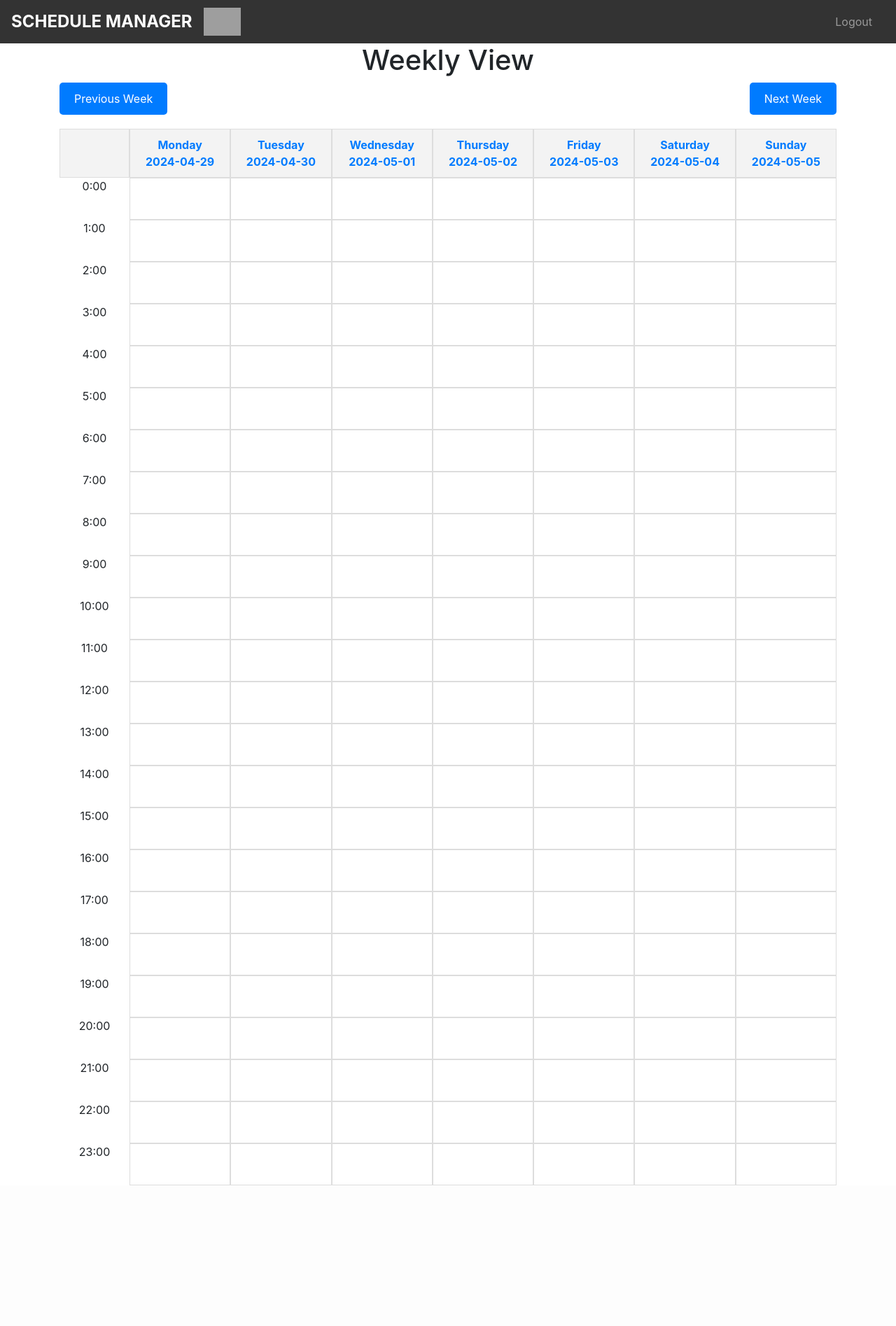
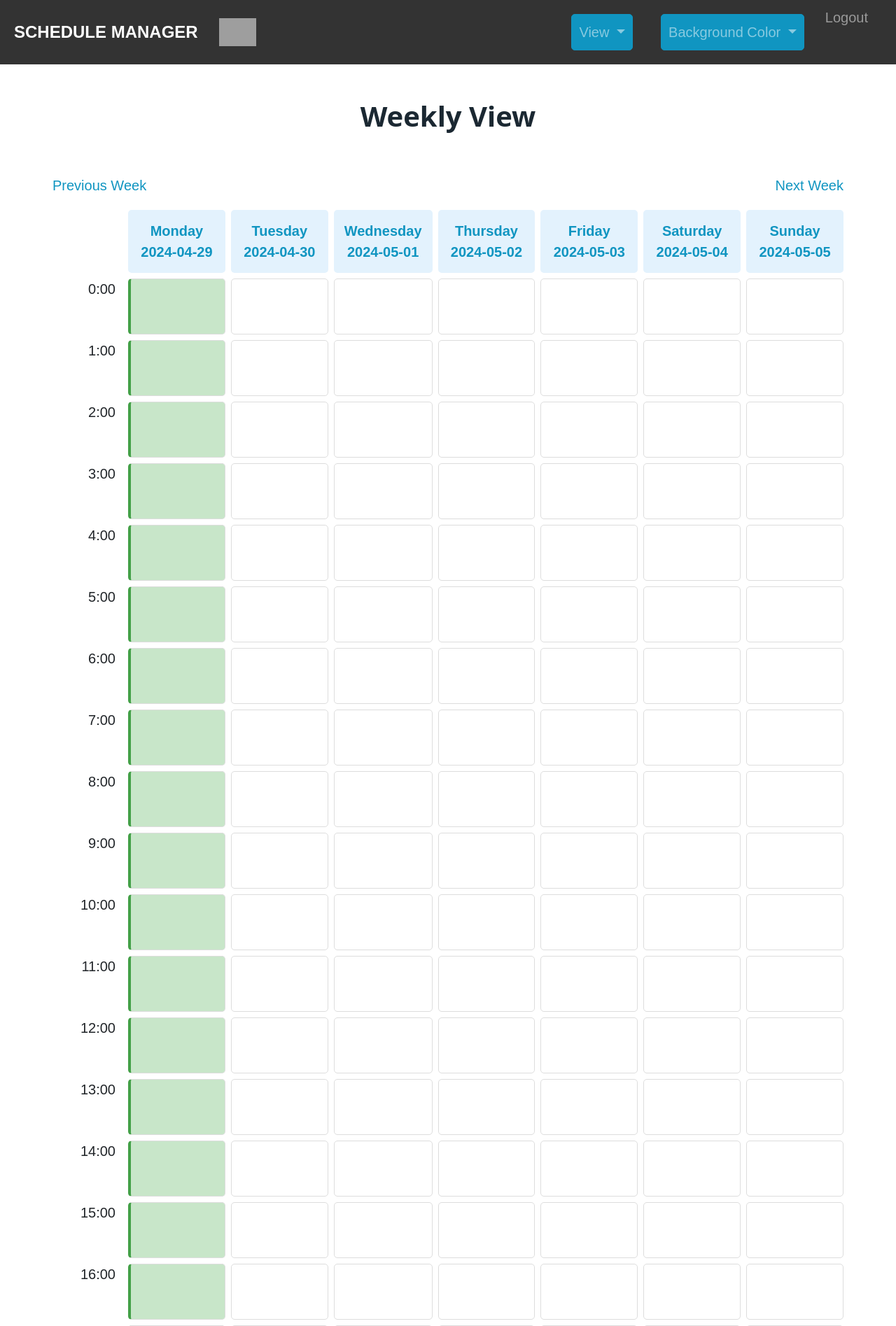
Before and after one commit to singhparmm/ScheduleMaster, a Flask app: page /weekly in a window 1280 px wide. Shown: the top 1895 px of the page at 70% size. Before the commit the page ends 1694 px from the top, so only its background shows below. Run offline with Flask 3, Linux system fonts and the light colour scheme; a user stored in the database is signed in; some libraries are stand-ins or nearby versions; grey boxes are pictures that could not be loaded.

Commit message:
Repeat Notes and Intial Styling

```diff
--- a/website/models.py
+++ b/website/models.py
@@ -18,3 +18,4 @@ class User(db.Model, UserMixin):
     password = db.Column(db.String(150))
     first_name = db.Column(db.String(150))
     notes = db.relationship('Note')
+    show_holidays = db.Column(db.Boolean, default=True)
--- a/website/templates/base.html
+++ b/website/templates/base.html
@@ -32,16 +32,16 @@
   font-size: 14px;  /* Adjusted time size if needed */
 }
 
-
+/* test test  */
 
 .list-group-item p {
   font-size: 16px;  /* Consistent font size for note text */
 }
 
-    .navbar {
+.navbar {
       background-color: rgba(0, 0, 0, 0.8) !important;
       color: #fff;
-    }
+}
 
     .navbar-nav .nav-item {
       margin-right: 10px;
@@ -60,6 +60,8 @@
     .container {
       text-align: center;
     }
+
+
   </style>
 </head>
 <body>
@@ -78,8 +80,31 @@
     <div class="collapse navbar-collapse" id="navbar">
       <div class="navbar-nav">
         {% if user.is_authenticated %}
+        <li class="nav-item dropdown">
+          <a class="nav-link dropdown-toggle" href="#" id="navbarDropdown" role="button" data-toggle="dropdown" aria-haspopup="true" aria-expanded="false">
+            View
+          </a>
+          <div class="dropdown-menu" aria-labelledby="viewDropdown">
+            <a class="dropdown-item" href="{{ url_for('views.weekly_view') }}">Weekly View</a>
+            <a class="dropdown-item" href="{{ url_for('views.monthly_view') }}">Monthly View</a>
+            <a class="dropdown-item" href="{{ url_for('views.yearly_view') }}">Yearly View</a>
+          </div>
+        </li>
+        <li class="nav-item dropdown">
+          <a class="nav-link dropdown-toggle" href="#" id="colorDropdown" role="button" data-toggle="dropdown" aria-haspopup="true" aria-expanded="false">
+            Background Color
+          </a>
+          <div class="dropdown-menu" aria-labelledby="colorDropdown">
+            <a class="dropdown-item" href="#" onclick="changeBackgroundColor('white')">White</a>
+            <a class="dropdown-item" href="#" onclick="changeBackgroundColor('lightgray')">Light Gray</a>
+            <a class="dropdown-item" href="#" onclick="changeBackgroundColor('lightblue')">Light Blue</a>
+          </div>
+        </li>
         <a class="nav-item nav-link" id="logout" href="/logout">Logout</a>
+
         {% else %}
+
+
         <a class="nav-item nav-link" id="login" href="/login">Login</a>
         <a class="nav-item nav-link" id="signUp" href="/sign-up">Sign Up</a>
         {% endif %}
@@ -127,6 +152,10 @@
   <script type="text/javascript">
 
 
+
+
+
+
 function deleteNote(noteId) {
     if (confirm("Are you sure you want to delete this note?")) {
         fetch('/delete-note', {
@@ -139,10 +168,10 @@ function deleteNote(noteId) {
         .then(response => response.json())
         .then(data => {
             if (data.status === 'success') {
-                alert(data.message); // Show success message from backend
-                location.reload(); // Reload the page to reflect the note deletion
+                alert(data.message); //  success message from backend
+                location.reload(); // Reload the page
             } else {
-                alert(data.message); // Show error message from backend
+                alert(data.message); //  error message from backend
             }
         })
         .catch(error => {
@@ -181,10 +210,22 @@ function toggleNoteContent(noteElement) {
     } else {
         content.style.display = 'block';
         content.classList.add('note-expanded');
-        content.style.height = content.scrollHeight + 'px'; // This line may be unnecessary if you're not setting a specific height
+        content.style.height = content.scrollHeight + 'px';
     }
 }
 
+
+function changeBackgroundColor(color) {
+    document.body.style.backgroundColor = color;
+    localStorage.setItem('backgroundColor', color);
+}
+
+window.onload = function() {
+    var savedColor = localStorage.getItem('backgroundColor');
+    if (savedColor) {
+      document.body.style.backgroundColor = savedColor;
+    }
+};
 
 
 
--- a/website/templates/week_view.html
+++ b/website/templates/week_view.html
@@ -2,162 +2,112 @@
 {% block title %}Weekly View{% endblock %}
 
 {% block content %}
+
+
+
+<!--  PicoCSS framework -->
+
 <!DOCTYPE html>
 <html lang="en">
 <head>
+    <link rel="stylesheet" href="https://cdn.jsdelivr.net/npm/@picocss/pico@1/css/pico.min.css">
+    <meta name="viewport" content="width=device-width, initial-scale=1">
     <style>
+        body {
+            font-family: Arial, sans-serif;
+        }
         .navigation-buttons {
             display: flex;
             justify-content: space-between;
+            margin-top: 20px;
             margin-bottom: 20px;
-            }
-            .btn {
-                padding: 10px 20px;
-                background-color: #007bff;
-                color: white;
-                text-decoration: none;
-                border-radius: 5px;
-            }
-            .btn:hover {
-                background-color: #0056b3;
         }
         .week-grid {
             display: grid;
-                grid-template-columns: 100px repeat(7, 1fr);
-                grid-template-rows: auto;
-                text-align: center;
-                width: 100%;
+            grid-template-columns: 100px repeat(7, 1fr); /* Adjusted for better spacing */
+            grid-gap: 8px;
+            margin-bottom: 200px; /* Increased bottom margin */
+
         }
         .day-header {
-                background-color: #f3f3f3;
+            background-color: #e3f2fd; /* Subtle blue */
             font-weight: bold;
-                padding: 10px;
-                border: 1px solid #ddd;
+            padding: 15px;
+            text-align: center;
+            border-radius: 5px; /* Rounded corners for modern feel */
         }
         .time-slot {
-                min-height: 60px;
+            min-height: 80px; /* Larger area for more content */
+            padding: 10px;
+            background: #fff;
             border: 1px solid #ddd;
-                padding: 10px;
-                display: flex;
-                flex-direction: column;
+            border-radius: 5px;
             overflow-y: auto;
-                max-height: 200px; /* Increased max-height */
+            transition: box-shadow 0.3s;
+        }
+        .time-slot:hover {
+            box-shadow: 0 2px 5px rgba(0,0,0,0.2); /* Shadow for depth */
         }
         .note {
-                cursor: pointer;
-                padding: 5px;
-                background-color: #f9f9f9;
-                border: 1px solid #ddd;
-                margin-bottom: 5px;
+            background-color: #ffffff;
+            border: 1px solid #ccc;
+            margin-bottom: 10px;
+            padding: 10px;
+            border-radius: 3px;
+            transition: transform 0.3s, box-shadow 0.3s;
         }
         .note:hover {
-                background-color: #e6e6e6; /* Visual feedback on hover */
+            transform: translateY(-3px);
+            box-shadow: 0 4px 8px rgba(0,0,0,0.15);
         }
-
-.note-content {
-    display: none;
-    flex-direction: column;
-    justify-content: space-between; /* Aligns content to top, buttons to bottom */
-    padding: 10px;
-    border-top: 1px solid #ccc;
-    background-color: #f9f9f9;
-    position: relative;
-    overflow: hidden; /* Prevents content from overflowing */
+        .current-day {
+            background-color: #c8e6c9; /* Green background for current day */
+            border-left: 4px solid #43a047; /* Stronger left border */
         }
-
-.note-actions {
-    position: static; /* Removes absolute positioning */
-    align-self: flex-end; /* Aligns buttons to the right */
-    margin-top: auto; /* Pushes buttons to the bottom */
+        h1 {
+            padding-top: 50px; /* Added padding above the title */
+            text-align: center;
         }
-.note-text {
-    margin-bottom: 20px; /* Space between text and buttons */
-    /* Additional styles as needed for text content */
-}
-
-.btn-sm { /* Smaller button adjustments */
-    padding: 3px 6px; /* Smaller padding for less intrusive buttons */
-    font-size: 0.75em; /* Smaller font size for aesthetic fitting */
-}
-
-.note-expanded { /* Expanded note adjustments */
-    padding: 15px;
-    background-color: #e6e6e6; /* Lighter background when expanded */
-}
-
-
-
     </style>
 </head>
 <body>
     <h1>Weekly View</h1>
     <div class="navigation-buttons">
-            <a href="{{ url_for('views.weekly_view', offset=prev_week_offset) }}" class="btn">Previous Week</a>
-            <a href="{{ url_for('views.weekly_view', offset=next_week_offset) }}" class="btn">Next Week</a>
+        <a href="{{ url_for('views.weekly_view', offset=prev_week_offset) }}" class="button primary large">Previous Week</a>
+        <a href="{{ url_for('views.weekly_view', offset=next_week_offset) }}" class="button primary large">Next Week</a>
     </div>
-
     <div class="week-grid">
-            <!-- Empty corner cell -->
-            <div class="day-header"></div>
-            <!-- Day headers with links -->
+        <!-- Header for time column -->
+        <div style="visibility: hidden;">Time</div>
         {% for day_name, date_str in dates_with_days %}
         <div class="day-header">
             <a href="{{ url_for('views.day_detail', date=date_str) }}">
-                    {{ day_name }} <br> {{ date_str }}
+                {{ day_name }}<br>{{ date_str }}
             </a>
         </div>
         {% endfor %}
-        </div>
-
-
-
-        <div class="week-grid">
         {% for hour in range(24) %}
-                <!-- Time label for each hour -->
-                <div class="time-header">{{ hour }}:00</div>
-                <!-- Day slots for each hour -->
+        <div class="time-header" style="text-align: right; padding-right: 10px;">{{ hour }}:00</div>
         {% for _, date_str in dates_with_days %}
-                    <div class="time-slot">
+        <div class="time-slot {{ 'current-day' if date_str == today_str }}">
             {% for note in notes %}
             {% if note.date.strftime('%Y-%m-%d') == date_str and note.hour == hour %}
             <div class="note">
                 <strong onclick="toggleNoteContent(this.parentNode)">{{ note.title }}</strong>
-                                <div class="note-content">
-                                <div class="note-text">
-                                    {{ note.data }}
-                                </div>
-                                <div class="note-actions">
-                                    <button type="button" onclick="editNote('{{ note.id }}', '{{ note.title }}', '{{ note.data }}')" class="btn btn-sm btn-primary">Edit</button>
-                                    <button type="button" onclick="deleteNote('{{ note.id }}')" class="btn btn-sm btn-danger">Delete</button>
+                <div class="note-content" style="display: none;">
+                    <p>{{ note.data }}</p>
+                    <div>
+                        <button onclick="editNote('{{ note.id }}', '{{ note.title }}', '{{ note.data }}')" class="button small">Edit</button>
+                        <button onclick="deleteNote('{{ note.id }}')" class="button small warning">Delete</button>
                     </div>
                 </div>
             </div>
-
             {% endif %}
             {% endfor %}
         </div>
         {% endfor %}
         {% endfor %}
     </div>
-
-
-        <script>
-
-
-
-
-
-
-
-
-
-
-
-
-
-
-
-        </script>
 </body>
 </html>
 {% endblock %}
--- a/website/views.py
+++ b/website/views.py
@@ -17,10 +17,57 @@ from dateutil.relativedelta import relativedelta
 from flask import render_template
 from flask import Flask, request, jsonify, flash, redirect, url_for
 
+from datetime import date
 
 
 
 views = Blueprint('views', __name__)
+
+
+# def get_holidays_by_country(country_code, year):
+#     # Create a holiday list based on the country and year
+#     holiday_list = holidays.CountryHoliday(country_code, years=year)
+#     return [{'title': name, 'date': day} for day, name in holiday_list.items()]
+
+
+
+
+# @views.route('/update_holidays')
+# @login_required
+# def update_holidays():
+#     year = datetime.now().year
+#     country_code = 'US'  # Adjust based on your location
+#     holiday_list = holidays.CountryHoliday(country_code, years=year)
+
+#     added_count = 0
+#     existing_count = 0
+#     for date, name in holiday_list.items():
+#         holiday_date = datetime.strptime(date.strftime('%Y-%m-%d'), '%Y-%m-%d')
+#         if not Note.query.filter_by(user_id=current_user.id, title=name, date=holiday_date).first():
+#             new_note = Note(title=name, date=holiday_date, hour=0, data='', user_id=current_user.id)
+#             db.session.add(new_note)
+#             added_count += 1
+#         else:
+#             existing_count += 1
+#     db.session.commit()
+#     flash(f'Added {added_count} new holidays. {existing_count} already existed.', 'info')
+#     return redirect(url_for('views.home'))
+
+
+
+
+
+
+# @views.route('/toggle_holidays')
+# @login_required
+# def toggle_holidays():
+#     current_user.show_holidays = not current_user.show_holidays
+#     db.session.commit()
+#     flash(f'Holiday visibility set to: {current_user.show_holidays}', 'info')
+#     return redirect(url_for('views.home'))
+
+
+
 
 
 @views.route('/', methods=['GET', 'POST'])
@@ -44,10 +91,19 @@ def home():
                 flash('Invalid date or time format', category='error')
                 print(e)  # For debugging
 
-    # Adjust query to include notes for today, even if past current time
     now = datetime.now().replace(hour=0, minute=0, second=0, microsecond=0)
-    notes = Note.query.filter(Note.user_id == current_user.id, Note.date >= now).order_by(Note.date.asc()).all()
+    notes_query = Note.query.filter(Note.user_id == current_user.id, Note.date >= now)
+
+    if not current_user.show_holidays:
+        # Exclude holidays by ensuring 'data' is not empty
+        notes_query = notes_query.filter(Note.data != '')
+
+    notes = notes_query.order_by(Note.date.asc()).all()
+    flash(f'Showing {len(notes)} notes, holidays visible: {current_user.show_holidays}', 'info')
     return render_template("home.html", user=current_user, notes=notes)
+
+
+
 
 
 
@@ -57,8 +113,10 @@ def home():
 def day_detail():
     date_str = request.args.get('date')
     date = datetime.strptime(date_str, '%Y-%m-%d').date()
+    current_hour = datetime.now().hour  # Get the current hour
+
     notes = Note.query.filter(func.date(Note.date)==date, Note.user_id==current_user.id).all()
-    return render_template("day_detail.html", date=date_str, notes=notes, user=current_user)
+    return render_template("day_detail.html", date=date_str, notes=notes, user=current_user, current_hour=current_hour)
 
 
 @views.route('/weekly')
@@ -82,7 +140,12 @@ def weekly_view():
     next_week_offset = offset + 1
     prev_week_offset = offset - 1
 
-    return render_template("week_view.html", user=current_user, dates_with_days=dates_with_days, notes=notes, next_week_offset=next_week_offset, prev_week_offset=prev_week_offset)
+
+    return render_template("week_view.html", user=current_user, dates_with_days=dates_with_days,
+                       notes=notes, next_week_offset=next_week_offset, prev_week_offset=prev_week_offset,
+                       today_str=today.strftime("%Y-%m-%d"))
+
+
 
 
 @views.route('/monthly')
@@ -109,14 +172,12 @@ def monthly_view():
         count = Note.query.filter_by(user_id=current_user.id, date=day_date).count()
         note_counts[day_date.strftime('%Y-%m-%d')] = count
 
-    return render_template("month_view.html",
-                           days=days,
-                           note_counts=note_counts,
-                           current_month=target_month.strftime("%B"),
-                           current_year=target_month.year,
-                           next_month_offset=offset + 1,
-                           prev_month_offset=offset - 1,
-                           user=current_user)
+
+    today_str = datetime.today().strftime('%Y-%m-%d')
+    return render_template("month_view.html", days=days, note_counts=note_counts,
+                       current_month=target_month.strftime("%B"), current_year=target_month.year,
+                       next_month_offset=offset + 1, prev_month_offset=offset - 1,
+                       user=current_user, today_str=today_str)
 
 
 
@@ -138,7 +199,7 @@ def yearly_view():
 @views.route('/delete-note', methods=['POST'])
 @login_required
 def delete_note():
-    data = request.get_json()  # Make sure to extract data from JSON payload
+    data = request.get_json()  # extract data from JSON payload
     note_id = data['noteId']
     note = Note.query.get(note_id)
 
@@ -166,12 +227,33 @@ def add_note():
     content = data['content']
     date = data['date']
     hour = data['hour']
+    repeat_frequency = data.get('repeat_frequency')
+    repeat_duration = data.get('repeat_duration')
 
     try:
         note_date = datetime.strptime(date, '%Y-%m-%d').date()
         new_note = Note(title=title, data=content, date=note_date, hour=int(hour), user_id=current_user.id)
         db.session.add(new_note)
         db.session.commit()
+
+        if repeat_frequency and repeat_duration:
+            if repeat_frequency == 'daily':
+                repeat_interval = timedelta(days=1)
+            elif repeat_frequency == 'weekly':
+                repeat_interval = timedelta(weeks=1)
+            elif repeat_frequency == 'monthly':
+                repeat_interval = relativedelta(months=1)
+            elif repeat_frequency == 'yearly':
+                repeat_interval = relativedelta(years=1)
+
+            repeat_end_date = datetime.strptime(repeat_duration, '%Y-%m-%d').date()
+            current_date = note_date
+            while current_date < repeat_end_date:
+                current_date += repeat_interval
+                new_note = Note(title=title, data=content, date=current_date, hour=int(hour), user_id=current_user.id)
+                db.session.add(new_note)
+            db.session.commit()
+
         return jsonify({'message': 'Note added successfully'})
     except Exception as e:
         return jsonify({'message': 'Error adding note: ' + str(e)}), 400
```
Also changed, not shown: migrations/versions/f2a9600ea213_add_show_holidays_to_user.py (added, +32 -0 lines), website/templates/day_detail.html (+43 -35 lines), website/templates/home.html (+10 -15 lines), website/templates/month_view.html (+38 -18 lines), website/templates/year_view.html (+16 -12 lines), instance/database.db. Lines whose indentation alone changed are shown as unchanged.
